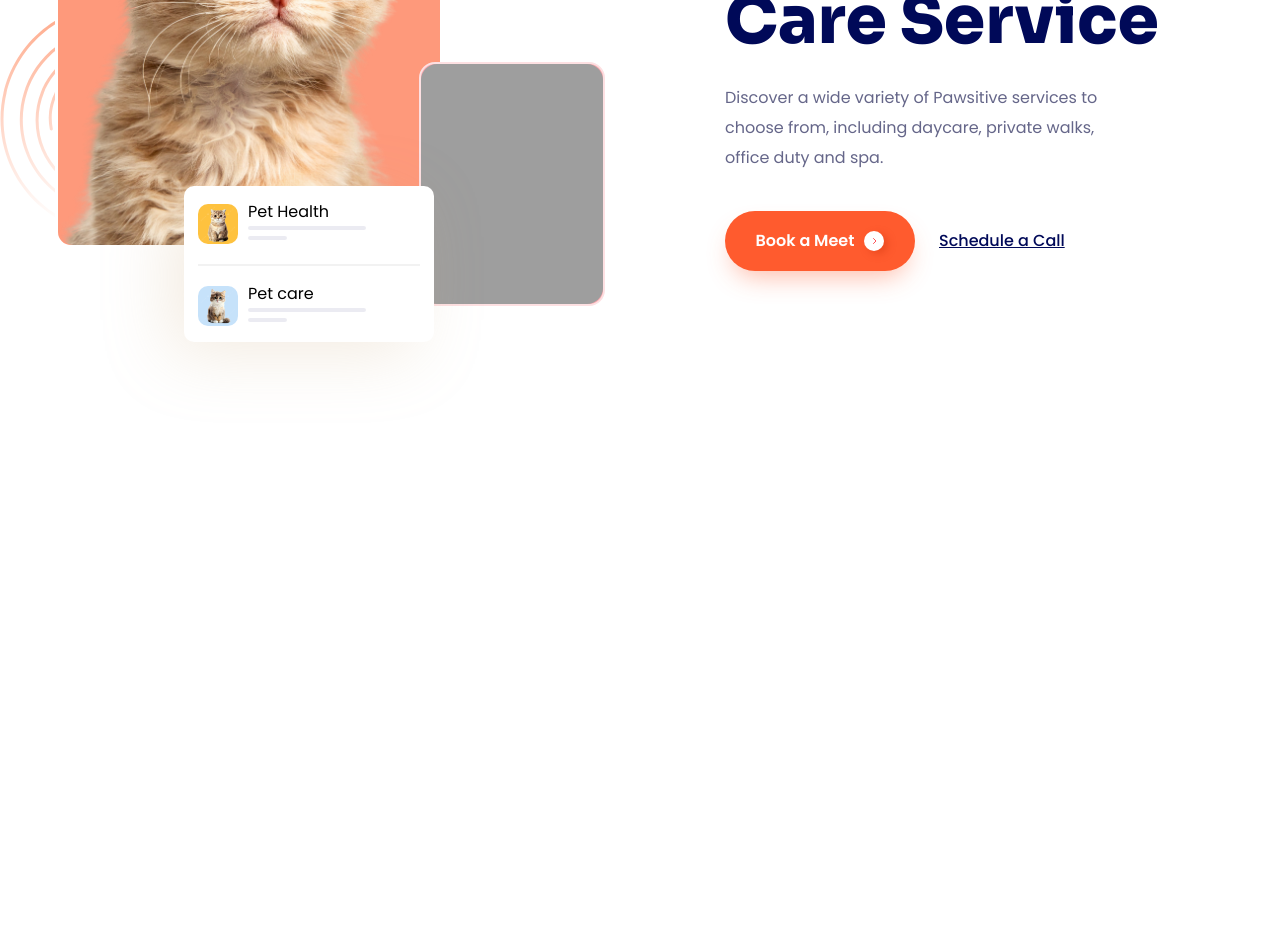
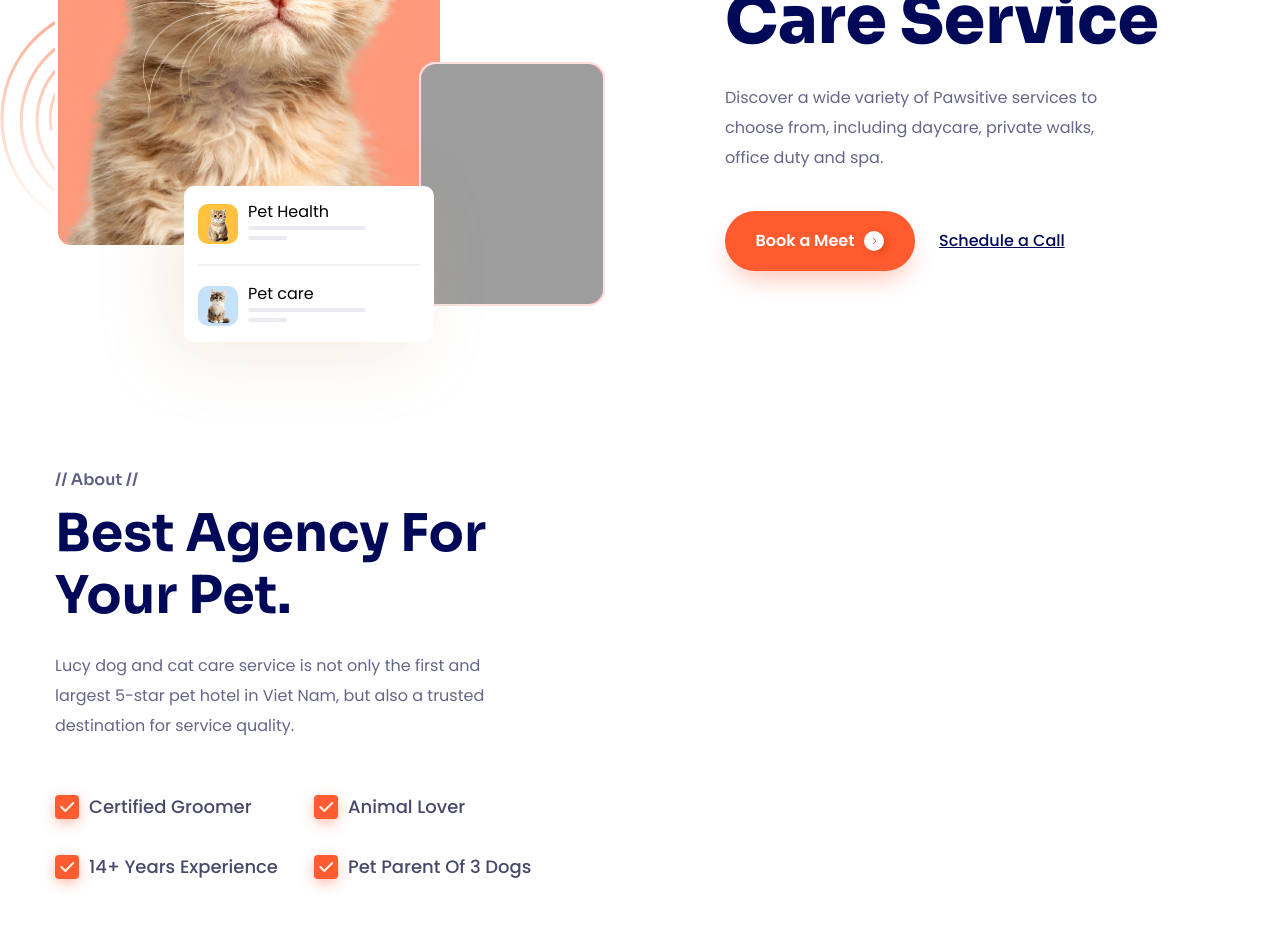
Before and after one commit to quangluc64/htmlcss-project-04, a plain HTML site: page index.html in a window 1280 px wide. Shown: the part 416-1351 px from the top of the page. Drawn offline with Linux system fonts and the light colour scheme; grey boxes are pictures that could not be loaded.

Commit message:
Làm phần about#1

```diff
--- a/assets/css/styles.css
+++ b/assets/css/styles.css
@@ -1,5 +1,8 @@
 * {
     box-sizing: border-box;
+}
+:root {
+    --primary-color: #ff5b2e;
 }
 html {
     font-size: 62.5%;
@@ -9,6 +12,14 @@ body {
     font-family: "Poppins", sans-serif;
 }
 /* Common */
+h1,
+h2,
+h3,
+h4,
+h5,
+h6 {
+    font-family: "Sora", sans-serif;
+}
 a {
     text-decoration: none;
 }
@@ -38,6 +49,17 @@ button {
     font-size: 1.4rem;
     font-style: normal;
     font-weight: 600;
+}
+.section-heading {
+    color: #000958;
+    font-size: 52px;
+    font-weight: 700;
+    line-height: 1.19;
+}
+.section-desc {
+    color: #656689;
+    font-size: 1.6rem;
+    line-height: 1.875;
 }
 
 /* Header */
@@ -218,3 +240,60 @@ button {
     line-height: 1;
     text-decoration: underline;
 }
+
+/* About */
+.about {
+    margin-top: 77px;
+    padding: 53px 0px;
+}
+.about__label {
+    font-family: Sora, "san-serif";
+    color: #5e6085;
+    font-size: 1.6rem;
+    font-weight: 600;
+    line-height: 1;
+}
+.about__heading {
+    margin-top: 15px;
+    width: 444px;
+}
+.about__desc {
+    margin-top: 24px;
+    width: 444px;
+}
+.about__check-list {
+    display: grid;
+    /* flex bug nhiều */
+    grid-template-columns: auto auto;
+    justify-content: flex-start;
+    gap: 36px;
+    margin-top: 54px;
+    width: 477px;
+}
+.about__check-item {
+    position: relative;
+    display: flex;
+    align-items: center;
+    gap: 10px;
+    white-space: nowrap;
+
+    color: #48496a;
+    font-size: 1.8rem;
+    font-weight: 500;
+    line-height: 1.2;
+}
+.about__check-item::before {
+    content: "";
+    display: block;
+    width: 24px;
+    height: 24px;
+    background: #ff5d31;
+    border-radius: 4px;
+    box-shadow: 0px 4px 15px -3px rgba(255, 93, 49, 0.69);
+}
+.about__check-item::after {
+    content: url(../icon/check.svg);
+    position: absolute;
+    top: 0px;
+    left: 5px;
+}
--- a/index.html
+++ b/index.html
@@ -234,13 +234,43 @@
                                     </svg>
                                 </span>
                             </a>
-                            <a href="" class="hero__cta-link"
-                                >Schedule a Call</a
-                            >
+                            <a href="" class="hero__cta-link">
+                                Schedule a Call
+                            </a>
                         </div>
                     </section>
                 </div>
             </div>
         </section>
+
+        <!-- About -->
+        <section class="about">
+            <div class="container">
+                <div class="about__inner">
+                        <!-- about content -->
+                    <section class="about__content">
+                        <p class="about__label">// About //</p>
+                        <h2 class="about__heading section-heading">
+                            Best Agency For Your Pet.
+                        </h2>
+                        <p class="about__desc section-desc">
+                            Lucy dog and cat care service is not only the first and
+                            largest 5-star pet hotel in Viet Nam, but also a
+                            trusted destination for service quality.
+                        </p>
+                        <div class="about__check-list">
+                            <span class="about__check-item">Certified Groomer</span>
+                            <span class="about__check-item">Animal Lover</span>
+                            <span class="about__check-item">14+ Years Experience</span>
+                            <span class="about__check-item">Pet Parent Of 3 Dogs</span>
+                        </div>
+                    </section>
+                        <!-- about media -->
+                    <div class="about__media">
+
+                    </div>
+                </div>
+            </div>
+        </section>
     </body>
 </html>
```
Also changed, not shown: assets/icon/check.svg (added).
